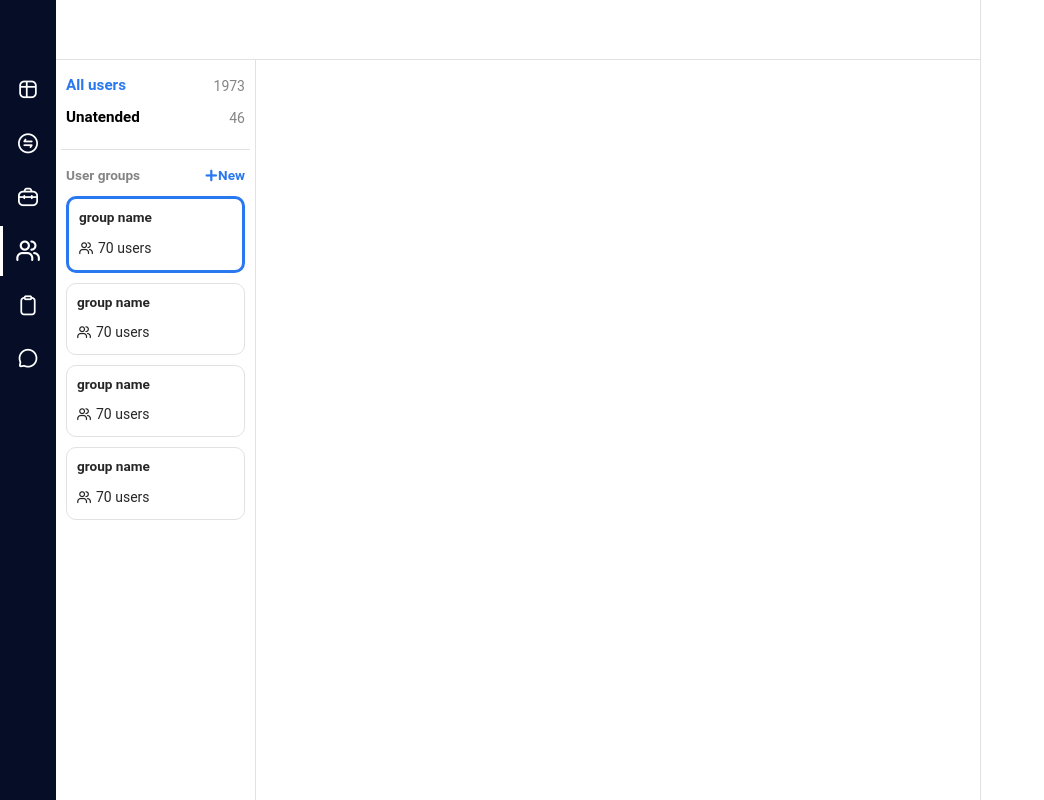
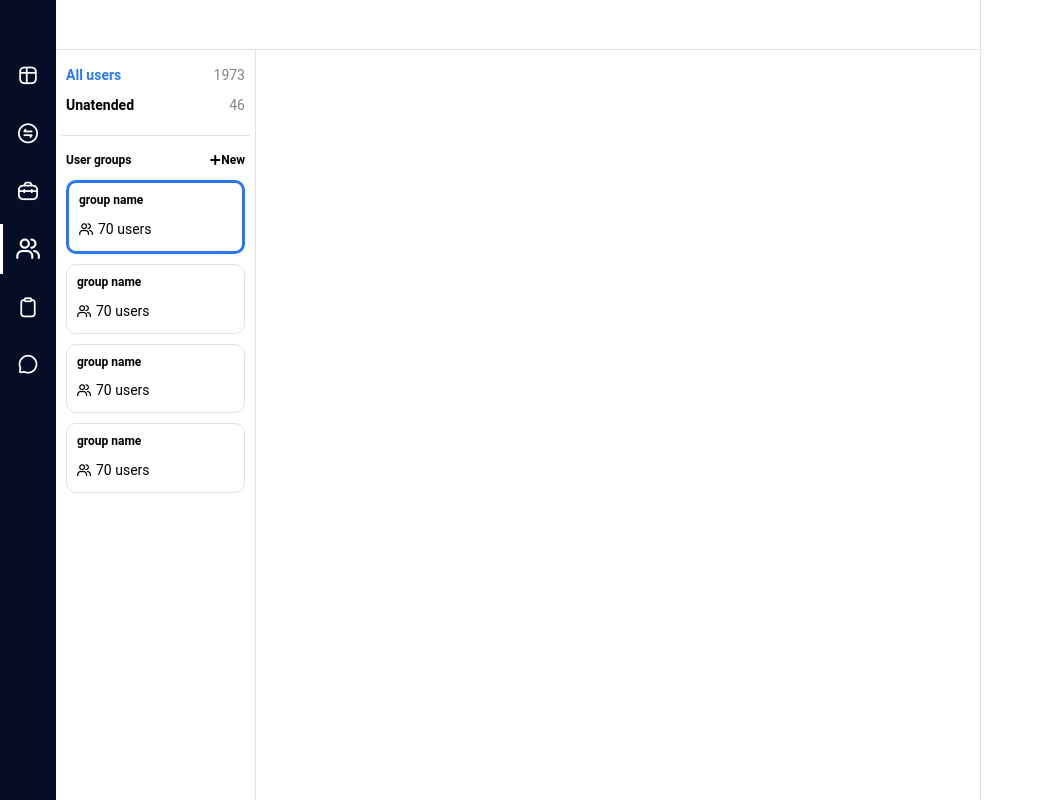
Before and after one commit to piyush31D/advisor-web-app, a React (Create React App) app: page /users in a window 1280 px wide. Shown: the whole page, without its empty margins (0-1044 px from the left). Built offline with nearby package versions, Linux system fonts and the light colour scheme; no server answers.

Commit message:
update layout

```diff
--- a/src/components/section/section.right.tsx
+++ b/src/components/section/section.right.tsx
@@ -1,9 +1,9 @@
 import React from 'react';
-import './section.right.style.css'
+import styles from './sectionright.module.css'
 
 const SectionRight: React.FC = () => {
   return (
-    <div className="section--right">
+    <div className={styles.sectionRight}>
     </div>
   );
 };
--- a/src/components/section/section.top.tsx
+++ b/src/components/section/section.top.tsx
@@ -1,9 +1,9 @@
 import React from 'react';
-import './section.top.style.css'
+import styles from './sectiontop.module.css'
 
 const SectionTop: React.FC = ({children}) => {
   return (
-    <div className="section--top">
+    <div className={styles.sectionTop}>
       {children}
     </div>
   );
--- /dev/null
+++ b/src/components/section/sectionright.module.css
@@ -0,0 +1,4 @@
+.sectionRight{
+  width:300px;
+  border-left: 1px solid #e2e2e2;
+}
--- /dev/null
+++ b/src/components/section/sectiontop.module.css
@@ -0,0 +1,4 @@
+.sectionTop{
+  height:50px;
+  border-bottom: 1px solid #e2e2e2;
+}
--- a/src/components/sidebar/sidebar.module.css
+++ b/src/components/sidebar/sidebar.module.css
@@ -7,7 +7,7 @@
   align-items: stretch;
 }
 .navbarAvatar{
-  height:60px;
+  height:50px;
 }
 .navlinksContainer{
   display: flex;
@@ -20,8 +20,8 @@
   align-items: center;
   cursor: pointer;
   color:#848484;
-  line-height: 20px;
-  margin:4px 0;
+  line-height:18px;
+  margin-bottom: 8px;
   font-size:20px;
 }
 .navlink:hover{
--- a/src/index.css
+++ b/src/index.css
@@ -1,5 +1,5 @@
 html{
-  font-size:100%;
+  font-size:14px;
 }
 body {
   margin: 0;
@@ -8,6 +8,8 @@ body {
     sans-serif !important;
   -webkit-font-smoothing: antialiased;
   -moz-osx-font-smoothing: grayscale;
+  color:var(--text-primary) !important;
+  font-size:14px;
 }
 
 code {
--- a/src/theme/common.css
+++ b/src/theme/common.css
@@ -1,218 +1,84 @@
 :root {
-  --font-regular: .95rem;
-  --font-medium:.85rem;
-  --font-semilarge:1.15rem;
+  --font-regular: 14px;
+  --font-medium: 12px;
+  --font-semilarge: 16px;
   --text-primary: #000;
-  --text-secondary:#848484;
-  --text-accent:#2978EF;
+  --text-secondary: #848484;
+  --text-accent: #2978EF;
+  --secondary-background: #EEF1F3;
+  --border:#e2e2e2;
+  --border-light:#f2f2f2;
 }
 
-  .flex{
+.text-primary {
+  color: #000
+}
+
+.text-accent {
+  color: #2978EF;
+}
+
+.text-secondary {
+  color: #848484
+}
+
+.bold {
+  font-weight: bold;
+}
+
+.font-regular {
+  font-size: 14px;
+}
+
+.font-medium {
+  font-size: 12px;
+}
+
+.font-semilarge {
+  font-size: 16px;
+}
+
+.font-large {
+  font-size: 18px;
+}
+.margin-right{
+  margin-right:10px;
+}
+.margin-bottom{
+  margin-bottom: 10px;
+}
+.flex {
   display: flex;
 }
-  .fill{
-    flex:1
+
+.fill {
+  flex: 1
 }
-  .row-flex{
+
+.row-flex {
   flex-direction: row;
 }
-  .col-flex{
+
+.col-flex {
   flex-direction: column;
 }
-  .main-center{
+
+.main-center {
   justify-content: center;
 }
-  .cross-center{
+
+.cross-center {
   align-items: center;
 }
-  .cross-stretch{
+
+.cross-stretch {
   align-items: stretch;
 }
-  .cross-start{
+
+.cross-start {
   align-items: flex-start;
 }
-  .space-between{
+
+.space-between {
   justify-content: space-between;
 }
-  .font-primary{
-    color:#000
-  }
-  .font-accent{
-    color:#2978EF;
-  }
-  .font-secondary{
-    color:#848484
-  }
-  .bold{
-    font-weight: bold;
-  }
-  .font-regular{
-    font-size: 1rem;
-  }
-  .font-medium{
-    font-size: .85rem;
-  }
-  .font-semilarge{
-    font-size: 1rem;
-  }
-
-  /*
-  .center {
-    align-items: center;
-    justify-content: center
-  }
-  .col-center{
-    align-items: center;
-    flex-direction: column;
-    justify-content: center;
-  }
-  .col-cross{
-    align-items: center;
-    flex-direction: column;
-  }
-  .col-main{
-    flex-direction: column;
-    justify-content: center;
-  }
-  .column{
-    flex-direction: column;
-  }
-  .column-reverse{
-    flex-direction: column-reverse;
-  }
-  .cross-center{
-    align-items: center;
-  }
-  .cross-end{
-    align-items: flex-end;
-  }
-  .cross-start{
-    align-items: flex-start;
-  }
-  .cross-stretch{
-    align-items: stretch;
-  }
-  .fill{
-    flex:1
-  }
-  .fill-center{
-    align-items: center;
-    flex:1;
-    justify-content: center;
-  }
-  .fill-col{
-    flex:1;
-    flex-direction: column;
-  }
-  .fill-col-center{
-    align-items: center;
-    flex:1;
-    flex-direction: column;
-    justify-content: center;
-  }
-  .fill-col-cross{
-    align-items: center;
-    flex:1;
-    flex-direction: column;
-  }
-  .fill-col-main{
-    flex:1;
-    flex-direction: 'column';
-    justify-content: center;
-  }
-  .fill-col-reverse{
-    flex:1;
-    flex-direction: column-reverse;
-  }
-  .fill-row{
-    flex:1;
-    flex-direction: row;
-  }
-  .fill-row-center{
-    align-items: center;
-    flex:1;
-    flex-direction: row;
-    justify-content: center;
-  }
-  .fill-row-cross{
-    align-items: center;
-    flex:1;
-    flex-direction: row;
-  }
-  .fill-row-main{
-    flex:1;
-    flex-direction: row;
-    justify-content: center;
-  }
-  .fill-row-reverse{
-    flex:1;
-    flex-direction: row-reverse;
-  }
-  .full-size{
-    height:100%;
-    width:100%;
-  }
-  .full-width{
-    width:100%;
-  }
-  .main-center{
-    justify-content: center;
-  }
-  .main-end{
-    justify-content:end;
-  }
-  .main-space-around{
-    justify-content: space-around;
-  }
-  .main-space-between{
-    justify-content: space-between;
-  }
-  .main-start{
-    justify-content: flex-start;
-  }
-  .row{
-    flex-direction: row;
-  }
-  .row-center{
-    align-items: center;
-    flex-direction: row;
-    justify-content: center;
-  }
-  .row-cross{
-    align-items: center;
-    flex-direction: row;
-  }
-  .row-main{
-    flex-direction: row;
-    justify-content: center;
-  }/*
-  rowMain: {
-    flexDirection: 'row',
-    justifyContent: 'center',
-  },
-  rowReverse: {
-    flexDirection: 'row-reverse',
-  },
-  scrollSpaceAround: {
-    flexGrow: 1,
-    justifyContent: 'space-around',
-  },
-  scrollSpaceBetween: {
-    flexGrow: 1,
-    justifyContent: 'space-between',
-  },
-  selfStretch: {
-    alignSelf: 'stretch',
-  },
-  textCenter: {
-    textAlign: 'center',
-  },
-  textJustify: {
-    textAlign: 'justify',
-  },
-  textLeft: {
-    textAlign: 'left',
-  },
-  textRight: {
-    textAlign: 'right',
-  }*/
```
Lines whose indentation alone changed are shown as unchanged.
